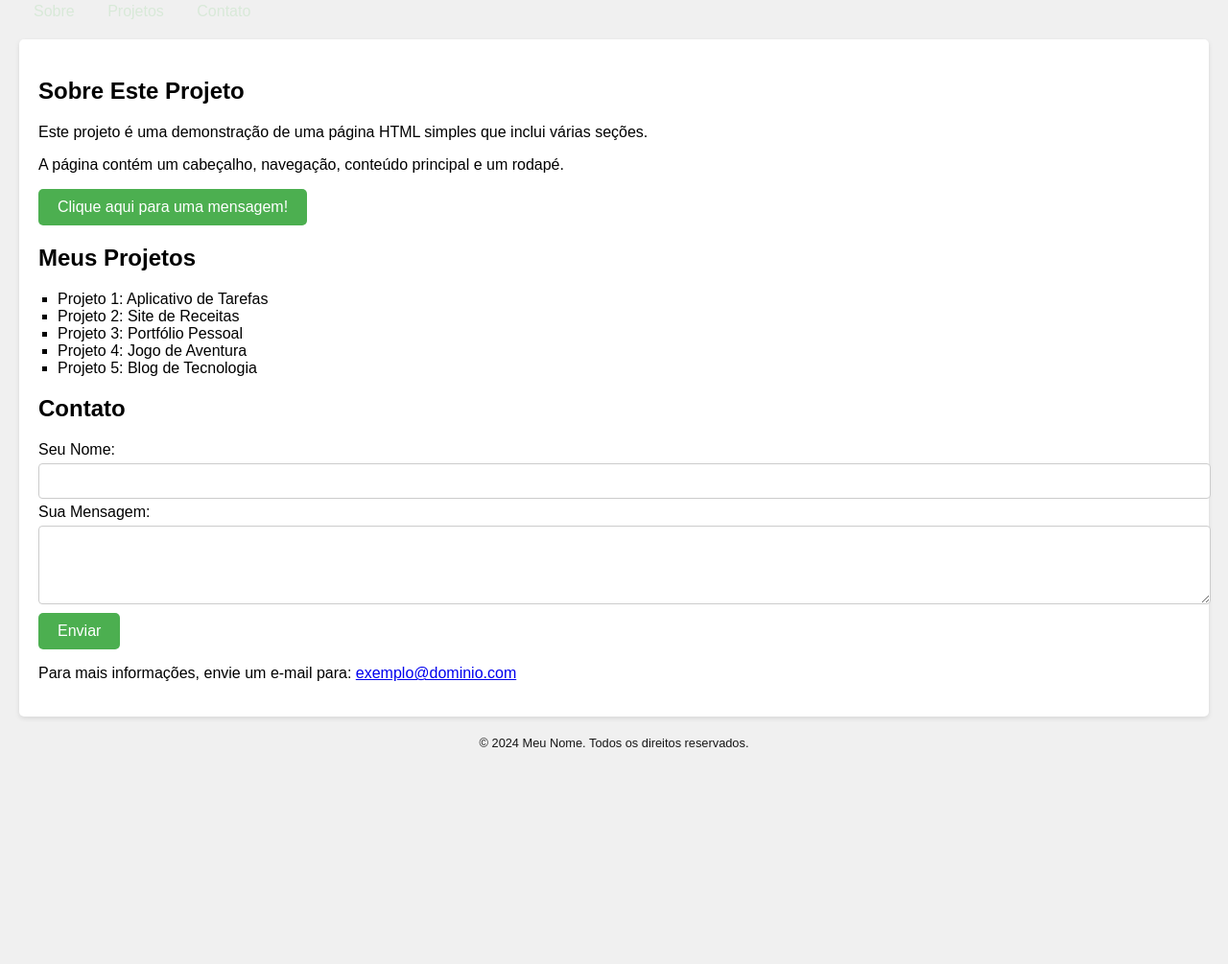
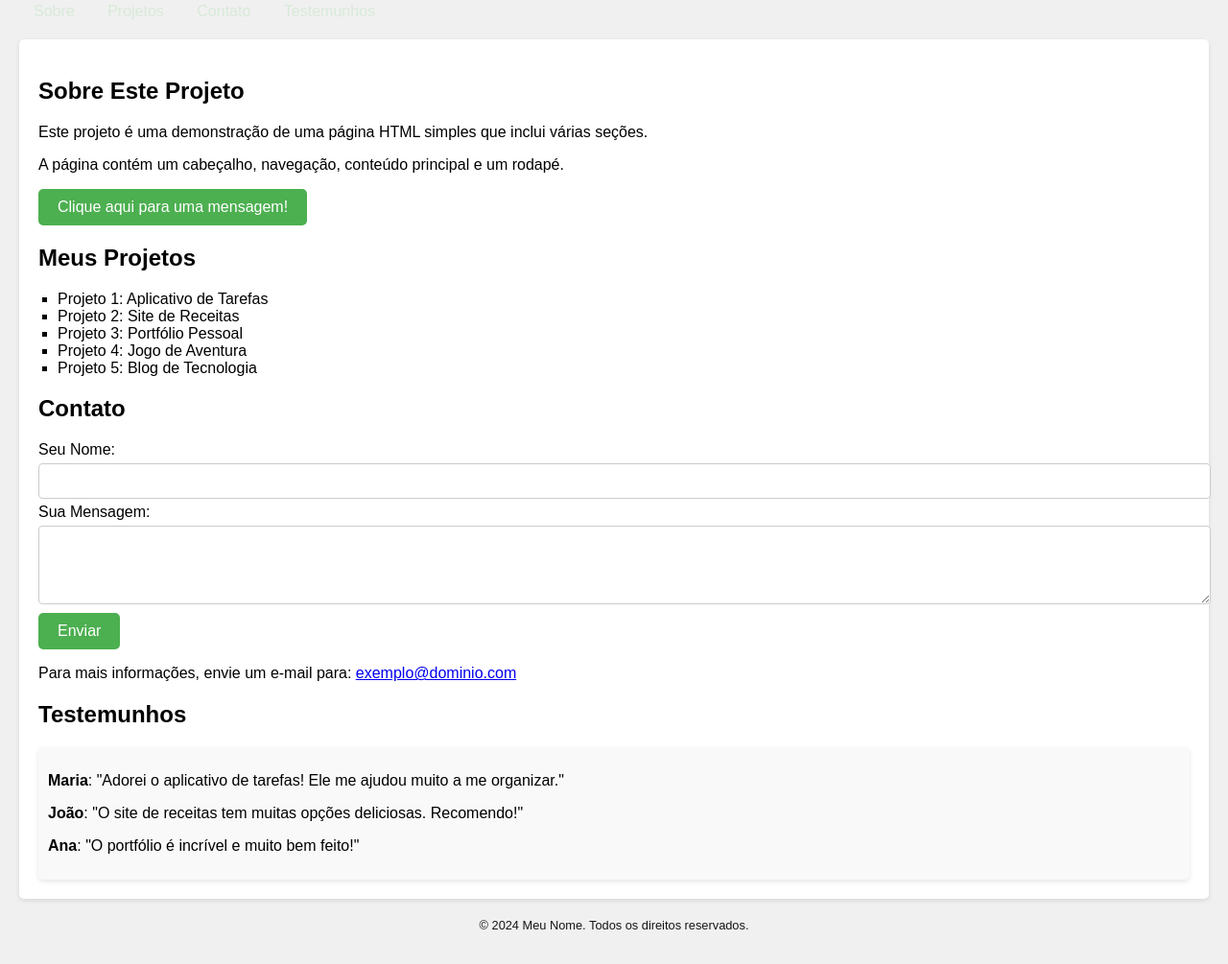
Before and after one commit to alvesbento/Versionamento, a plain HTML site: page index.html in a window 1280 px wide. Shown: the part 137-1142 px from the top of the page at 96% size. Before the commit the page ends 952 px from the top, so only its background shows below. Drawn offline with Linux system fonts and the light colour scheme.

Commit message:
fiz uma mudança e diferenciada no projeto

```diff
--- a/index.html
+++ b/index.html
@@ -66,6 +66,13 @@
             border: 1px solid #ccc;
             border-radius: 4px;
         }
+        .testemunhos {
+            margin-top: 20px;
+            background: #f9f9f9;
+            padding: 10px;
+            border-radius: 5px;
+            box-shadow: 0 2px 5px rgba(0, 0, 0, 0.1);
+        }
     </style>
     <script>
         function showWelcomeMessage() {
@@ -86,6 +93,7 @@
         <a href="#sobre">Sobre</a>
         <a href="#projetos">Projetos</a>
         <a href="#contato">Contato</a>
+        <a href="#testemunhos">Testemunhos</a>
     </nav>
 
     <main>
@@ -120,6 +128,15 @@
             </form>
             <p>Para mais informações, envie um e-mail para: <a href="mailto:exemplo@dominio.com">exemplo@dominio.com</a></p>
         </section>
+
+        <section id="testemunhos">
+            <h2>Testemunhos</h2>
+            <div class="testemunhos">
+                <p><strong>Maria</strong>: "Adorei o aplicativo de tarefas! Ele me ajudou muito a me organizar."</p>
+                <p><strong>João</strong>: "O site de receitas tem muitas opções deliciosas. Recomendo!"</p>
+                <p><strong>Ana</strong>: "O portfólio é incrível e muito bem feito!"</p>
+            </div>
+        </section>
     </main>
 
     <footer>
```
